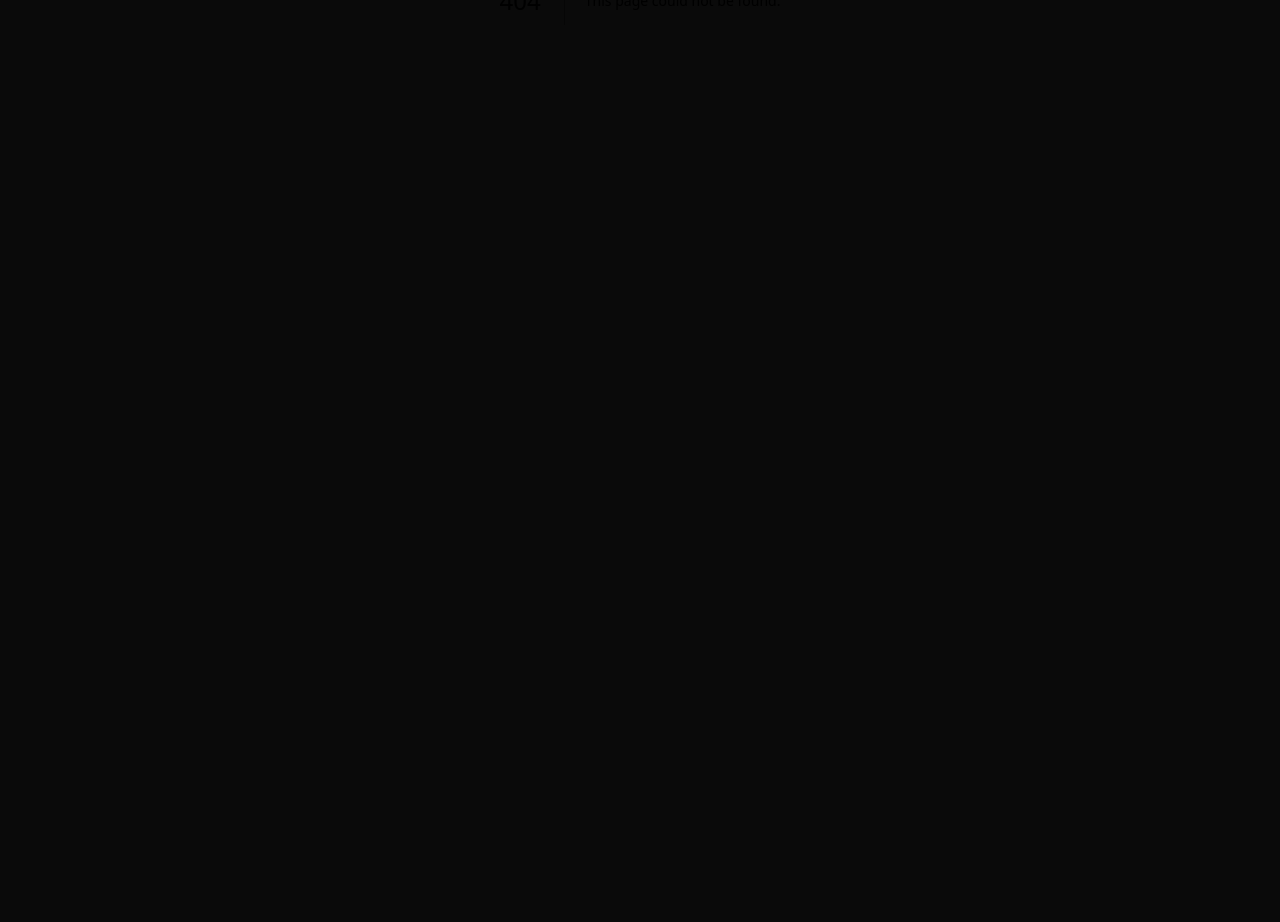
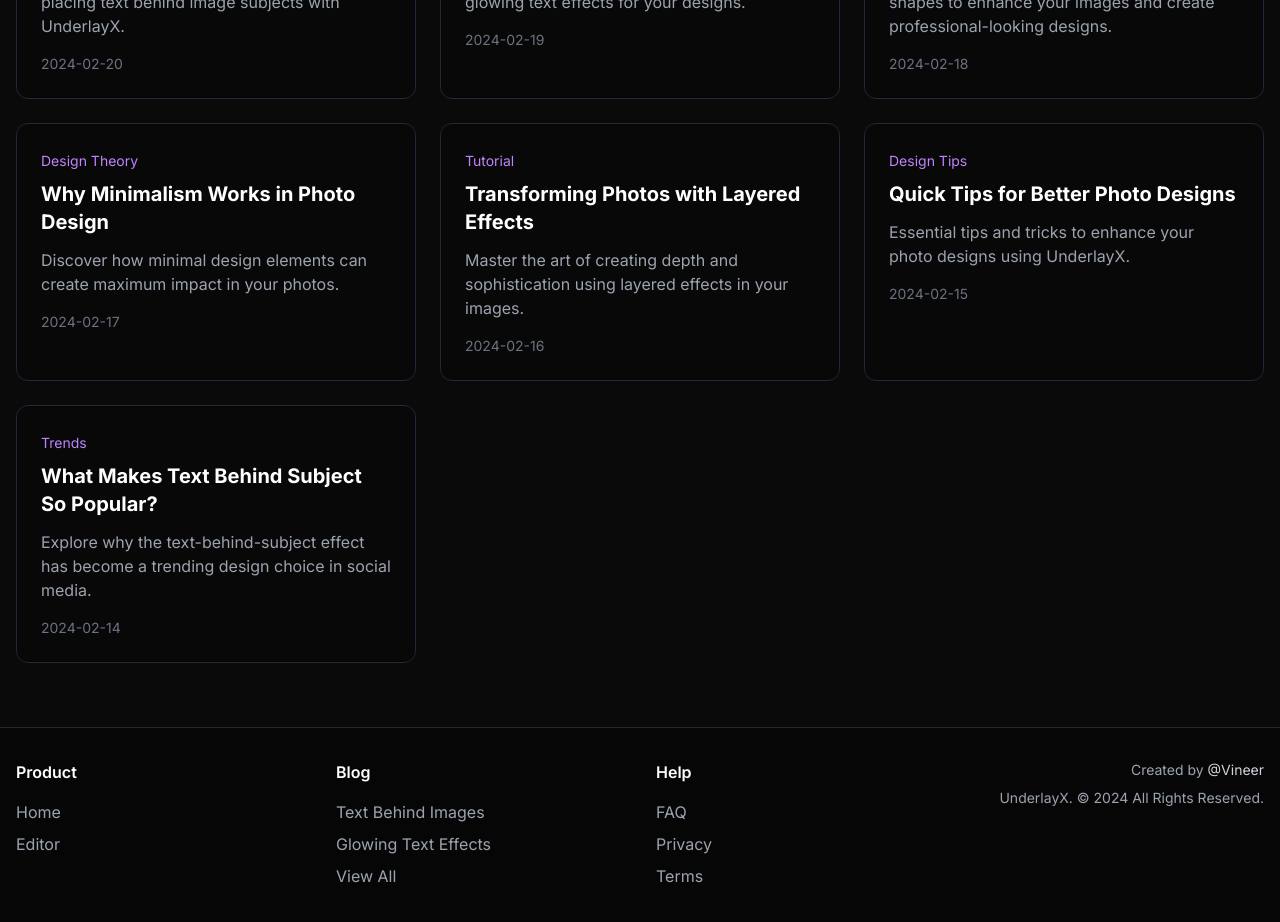
Before and after one commit to victordecarli/OverlayIA, a Next.js app: page /blog in a window 1280 px wide. Before the commit this address had no page. Shown: the part 400-1322 px from the top of the page. Before the commit the page ends 800 px from the top, so only its background shows below. Built offline with nearby package versions, Linux system fonts and the light colour scheme.

Commit message:
seo changes

```diff
--- /dev/null
+++ b/app/blog/[slug]/page.tsx
@@ -0,0 +1,37 @@
+import { Metadata } from 'next';
+import { BlogPost as BlogPostComponent } from '@/components/BlogPost';
+import { getBlogPost } from '@/lib/blog';
+
+type Props = {
+  params: { slug: string }
+}
+
+export async function generateMetadata({ params }: Props): Promise<Metadata> {
+  const post = await getBlogPost(params.slug);
+
+  return {
+    title: `${post.title} | UnderlayX Blog`,
+    description: post.description,
+    openGraph: {
+      title: post.title,
+      description: post.description,
+      images: [post.image],
+      type: 'article',
+      publishedTime: post.date,
+      authors: ['UnderlayX Team'],
+      tags: post.tags
+    },
+    twitter: {
+      card: 'summary_large_image',
+      title: post.title,
+      description: post.description,
+      images: [post.image]
+    }
+  };
+}
+
+export default async function BlogPost({ params }: Props) {
+  const post = await getBlogPost(params.slug);
+
+  return <BlogPostComponent post={post} />;
+}
--- /dev/null
+++ b/app/blog/metadata.ts
@@ -0,0 +1,4 @@
+export const metadata = {
+  title: 'Design Resources & Tutorials | UnderlayX Blog',
+  description: 'Learn how to create stunning designs with text behind images, glowing effects, and more. Tips and tutorials for content creators and designers.',
+};
--- /dev/null
+++ b/app/blog/page.tsx
@@ -0,0 +1,38 @@
+'use client';
+
+import Link from 'next/link';
+import { motion } from 'framer-motion';
+import { Header } from '@/components/Header';
+import { Footer } from '@/components/Footer';
+import { getAllBlogPosts } from '@/lib/blog';
+
+export default function BlogIndex() {
+  const posts = getAllBlogPosts();
+
+  return (
+    <div className="min-h-screen flex flex-col bg-[#0A0A0A]">
+      <Header />
+      <main className="flex-grow">
+        <div className="container mx-auto px-4 py-16">
+          <h1 className="text-4xl md:text-5xl font-bold text-white mb-12">Design Resources & Tutorials</h1>
+          <div className="grid grid-cols-1 md:grid-cols-2 lg:grid-cols-3 gap-6">
+            {posts.map((post) => (
+              <Link
+                key={post.slug}
+                href={`/blog/${post.slug}`}
+                className="p-6 rounded-xl border border-gray-800 hover:border-gray-700 bg-black/20 backdrop-blur-sm
+                  transition-all duration-300 hover:-translate-y-1 hover:shadow-lg hover:shadow-purple-500/10"
+              >
+                <span className="text-sm text-purple-400">{post.category}</span>
+                <h2 className="text-xl font-bold text-white mt-2 mb-3">{post.title}</h2>
+                <p className="text-gray-400">{post.description}</p>
+                <time className="mt-4 block text-sm text-gray-500">{post.date}</time>
+              </Link>
+            ))}
+          </div>
+        </div>
+      </main>
+      <Footer />
+    </div>
+  );
+}
--- /dev/null
+++ b/components/BlogPost.tsx
@@ -0,0 +1,33 @@
+import { Header } from './Header';
+import { Footer } from './Footer';
+
+interface BlogPostProps {
+  post: {
+    title: string;
+    content: string;
+    date: string;
+    description: string;
+  }
+}
+
+export function BlogPost({ post }: BlogPostProps) {
+  return (
+    <div className="min-h-screen flex flex-col bg-[#0A0A0A]">
+      <Header />
+      <main className="flex-grow container mx-auto px-4 py-16">
+        <article className="max-w-3xl mx-auto">
+          <header className="mb-8">
+            <h1 className="text-4xl md:text-5xl font-bold text-white mb-4">{post.title}</h1>
+            <p className="text-gray-400 text-lg mb-4">{post.description}</p>
+            <time className="text-gray-500">{post.date}</time>
+          </header>
+          <div
+            className="prose prose-invert prose-lg max-w-none"
+            dangerouslySetInnerHTML={{ __html: post.content }}
+          />
+        </article>
+      </main>
+      <Footer />
+    </div>
+  );
+}
--- a/components/Footer.tsx
+++ b/components/Footer.tsx
@@ -4,27 +4,36 @@ export function Footer() {
   return (
     <footer className="w-full py-8 bg-black/30 backdrop-blur-sm border-t border-gray-800">
       <div className="container mx-auto px-4">
-        <div className="flex flex-col md:flex-row justify-between items-center gap-6">
-          <div className="flex flex-wrap justify-center md:justify-start gap-8">
-            <Link
-              href="/faq"
-              className="text-gray-400 hover:text-white transition-colors hover:underline"
-            >
-              FAQ
-            </Link>
-            <Link
-              href="/privacy-policy"
-              className="text-gray-400 hover:text-white transition-colors hover:underline"
-            >
-              Privacy
-            </Link>
-            <Link
-              href="/terms-and-conditions"
-              className="text-gray-400 hover:text-white transition-colors hover:underline"
-            >
-              Terms
-            </Link>
+        <div className="grid grid-cols-1 md:grid-cols-4 gap-8 mb-8">
+          {/* Navigation Links */}
+          <div>
+            <h3 className="text-white font-semibold mb-4">Product</h3>
+            <ul className="space-y-2">
+              <li><Link href="/" className="text-gray-400 hover:text-white transition-colors">Home</Link></li>
+              <li><Link href="/custom-editor" className="text-gray-400 hover:text-white transition-colors">Editor</Link></li>
+            </ul>
           </div>
+
+          {/* Blog Links */}
+          <div>
+            <h3 className="text-white font-semibold mb-4">Blog</h3>
+            <ul className="space-y-2">
+              <li><Link href="/blog/text-behind-images" className="text-gray-400 hover:text-white transition-colors">Text Behind Images</Link></li>
+              <li><Link href="/blog/glowing-text-effects" className="text-gray-400 hover:text-white transition-colors">Glowing Text Effects</Link></li>
+              <li><Link href="/blog" className="text-gray-400 hover:text-white transition-colors">View All</Link></li>
+            </ul>
+          </div>
+
+          {/* FAQ & Legal Links - Updated to include FAQ */}
+          <div>
+            <h3 className="text-white font-semibold mb-4">Help</h3>
+            <ul className="space-y-2">
+              <li><Link href="/faq" className="text-gray-400 hover:text-white transition-colors">FAQ</Link></li>
+              <li><Link href="/privacy-policy" className="text-gray-400 hover:text-white transition-colors">Privacy</Link></li>
+              <li><Link href="/terms-and-conditions" className="text-gray-400 hover:text-white transition-colors">Terms</Link></li>
+            </ul>
+          </div>
+
           <div className="flex flex-col items-center md:items-end gap-2">
             <p className="text-gray-400 text-sm">
               Created by{' '}
--- /dev/null
+++ b/lib/blog.ts
@@ -0,0 +1,93 @@
+export const blogPosts = {
+  'text-behind-images': {
+    slug: 'text-behind-images',
+    title: 'How to Add Text Behind Your Image\'s Subject',
+    description: 'Learn how to create stunning designs by placing text behind image subjects with UnderlayX.',
+    content: `
+      <p>Ever wanted to create the effect of text appearing behind the subject in your photos? With UnderlayX, it's incredibly simple. Upload your image, add your desired text, and watch the tool automatically position it behind the main subject. Whether you're crafting social media posts or enhancing a personal project, this feature adds depth and creativity to your designs.</p>
+    `,
+    date: '2024-02-20',
+    category: 'Tutorial'
+  },
+  'glowing-text-effects': {
+    slug: 'glowing-text-effects',
+    title: 'Creating Stunning Glowing Text Effects',
+    description: 'Master the art of creating eye-catching glowing text effects for your designs.',
+    content: `
+      <p>Adding a glowing effect to text can make your designs pop! UnderlayX lets you customize text styles, including adding vibrant color effects and shadows. Pair this with the behind-the-subject placement, and you'll have a design that stands out in any crowd. Try it now and elevate your creativity.</p>
+    `,
+    date: '2024-02-19',
+    category: 'Design Tips'
+  },
+  'shapes-transform-designs': {
+    slug: 'shapes-transform-designs',
+    title: 'Shapes That Transform Your Designs',
+    description: 'Learn how to use geometric patterns and shapes to enhance your images and create professional-looking designs.',
+    content: `
+      <p>Shapes aren't just for fun—they're a powerful design element. Use UnderlayX to add geometric patterns, abstract symbols, or even subtle accents behind your subject. Customize the size, color, and position for endless possibilities. Your photos will look more professional and polished in just minutes.</p>
+    `,
+    date: '2024-02-18',
+    category: 'Design Tips'
+  },
+
+  'minimalism-in-photo-design': {
+    slug: 'minimalism-in-photo-design',
+    title: 'Why Minimalism Works in Photo Design',
+    description: 'Discover how minimal design elements can create maximum impact in your photos.',
+    content: `
+      <p>Sometimes, less is more. UnderlayX empowers you to create minimalist designs by placing subtle text or shapes behind your subject. It's a simple touch that can make a big impact. Minimalist designs are not only trendy but also versatile across platforms and purposes.</p>
+    `,
+    date: '2024-02-17',
+    category: 'Design Theory'
+  },
+
+  'layered-effects-guide': {
+    slug: 'layered-effects-guide',
+    title: 'Transforming Photos with Layered Effects',
+    description: 'Master the art of creating depth and sophistication using layered effects in your images.',
+    content: `
+      <p>Layered effects, like text or shapes behind subjects, add depth and sophistication to any image. With UnderlayX, achieving this effect is easy. Just upload your photo, choose your design elements, and let the tool handle the rest. Perfect for creatives, marketers, and anyone who loves impactful visuals.</p>
+    `,
+    date: '2024-02-16',
+    category: 'Tutorial'
+  },
+
+  'quick-photo-design-tips': {
+    slug: 'quick-photo-design-tips',
+    title: 'Quick Tips for Better Photo Designs',
+    description: 'Essential tips and tricks to enhance your photo designs using UnderlayX.',
+    content: `
+      <article>
+        <p>Creating stunning designs doesn't have to be complicated. Here are some essential tips:</p>
+        <ul>
+          <li>Stick to one or two fonts for a clean look</li>
+          <li>Use shapes sparingly to avoid clutter</li>
+          <li>Add glowing effects to highlight important details</li>
+          <li>Experiment with color contrasts for text and shapes</li>
+        </ul>
+        <p>With UnderlayX, these design tips are easy to apply!</p>
+      </article>
+    `,
+    date: '2024-02-15',
+    category: 'Design Tips'
+  },
+
+  'text-behind-subject-popularity': {
+    slug: 'text-behind-subject-popularity',
+    title: 'What Makes Text Behind Subject So Popular?',
+    description: 'Explore why the text-behind-subject effect has become a trending design choice in social media.',
+    content: `
+      <p>The text-behind-subject effect creates a seamless and professional look that's trending across social media. This effect draws attention to your subject while adding context or a creative twist. UnderlayX makes this trend accessible for everyone—no advanced editing skills required!</p>
+    `,
+    date: '2024-02-14',
+    category: 'Trends'
+  }
+};
+
+export function getAllBlogPosts() {
+  return Object.values(blogPosts);
+}
+
+export async function getBlogPost(slug: string) {
+  return blogPosts[slug];
+}
```
